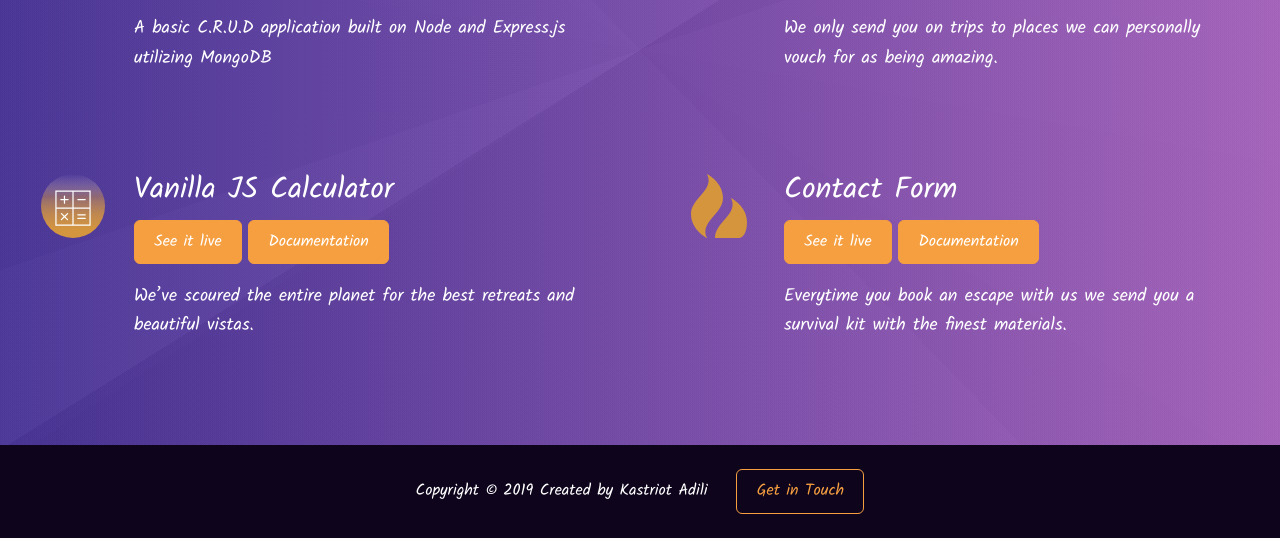
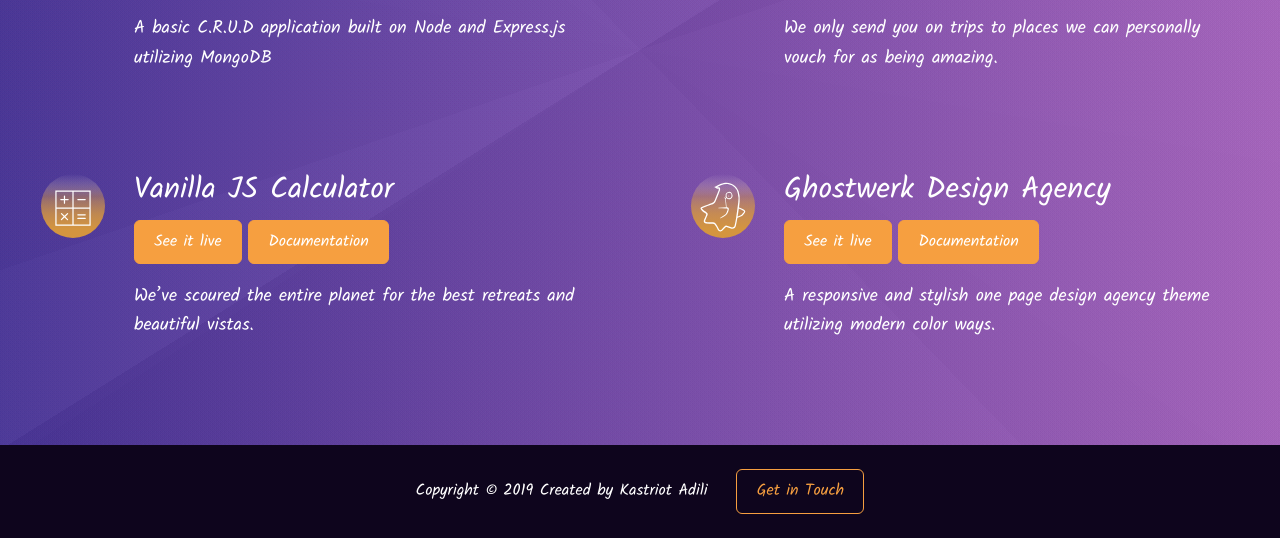
Before and after one commit to kastriotadili/portfolio-site, a website: page app/index.html in a window 1280 px wide. Shown: the part 1661-2199 px from the top of the page. Drawn offline with Linux system fonts and the light colour scheme; a web font is replaced by a local one.

Commit message:
Updated projects section, added website icon sprite

```diff
--- a/app/assets/styles/modules/_sprite.css
+++ b/app/assets/styles/modules/_sprite.css
@@ -2,11 +2,11 @@
 Instead edit gulp/templates/sprite */
 
     .icon {
-      background-image: url('../../assets/images/sprites/sprite-783da669.svg');
+      background-image: url('../../assets/images/sprites/sprite-4dc6063c.svg');
     }
 
     .no-svg .icon {
-      background-image: url('../../assets/images/sprites/sprite-783da669.png');
+      background-image: url('../../assets/images/sprites/sprite-4dc6063c.png');
     }
 
   .icon--comment {
@@ -22,9 +22,9 @@ Instead edit gulp/templates/sprite */
   }
 
   .icon--fire {
-    width: 58px;
+    width: 66px;
     height: 66px;
-    background-position: 33.165829145728644% 48.046875%;
+    background-position: 34.55497382198953% 48.046875%;
   }
 
   .icon--globe {
--- a/app/index.html
+++ b/app/index.html
@@ -113,8 +113,8 @@
 
           <div class="feature-item">
             <span class="icon icon--fire feature-item__icon"></span>
-            <h3 class="feature-item__title">Contact Form</h3><a href="https://codepen.io/kastriotadili/pen/VQyxGw" target="_blank" class="btn">See it live</a> <a href="#" class="btn open-modal">Documentation</a>
-            <p>Everytime you book an escape with us we send you a survival kit with the finest materials.</p>
+            <h3 class="feature-item__title">Ghostwerk Design Agency</h3><a href="https://ghostwerk.com/" target="_blank" class="btn">See it live</a> <a href="#" class="btn open-modal">Documentation</a>
+            <p>A responsive and stylish one page design agency theme utilizing modern color ways.</p>
           </div>
         </div>
 
--- a/app/temp/styles/styles.css
+++ b/app/temp/styles/styles.css
@@ -1015,11 +1015,11 @@ a {
 Instead edit gulp/templates/sprite */
 
 .icon {
-      background-image: url('../../assets/images/sprites/sprite-783da669.svg');
+      background-image: url('../../assets/images/sprites/sprite-4dc6063c.svg');
     }
 
 .no-svg .icon {
-      background-image: url('../../assets/images/sprites/sprite-783da669.png');
+      background-image: url('../../assets/images/sprites/sprite-4dc6063c.png');
     }
 
 .icon--comment {
@@ -1035,9 +1035,9 @@ Instead edit gulp/templates/sprite */
   }
 
 .icon--fire {
-    width: 58px;
+    width: 66px;
     height: 66px;
-    background-position: 33.165829145728644% 48.046875%;
+    background-position: 34.55497382198953% 48.046875%;
   }
 
 .icon--globe {
```
Also changed, not shown: docs/index.html (+3 -3 lines), app/assets/images/icons/fire.svg, app/assets/images/sprites/sprite-4dc6063c.png (added), app/assets/images/sprites/sprite-4dc6063c.svg (added), app/assets/images/sprites/sprite-783da669.png (deleted), app/assets/images/sprites/sprite-783da669.svg (deleted), docs/assets/images/sprites/sprite-4dc6063c.png (added), docs/assets/images/sprites/sprite-4dc6063c.svg (added), docs/assets/images/sprites/sprite-783da669.png (deleted), docs/assets/images/sprites/sprite-783da669.svg (deleted), 2 other files.
